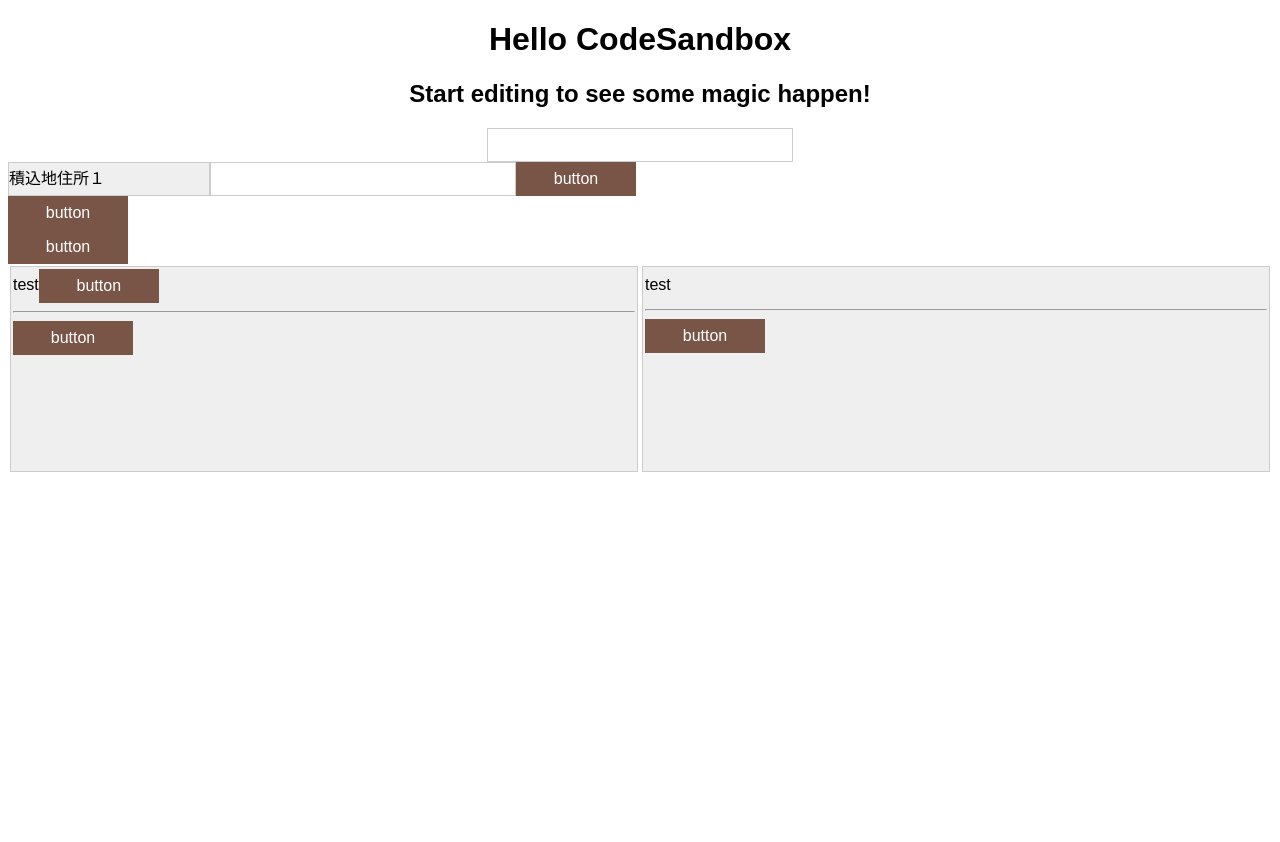
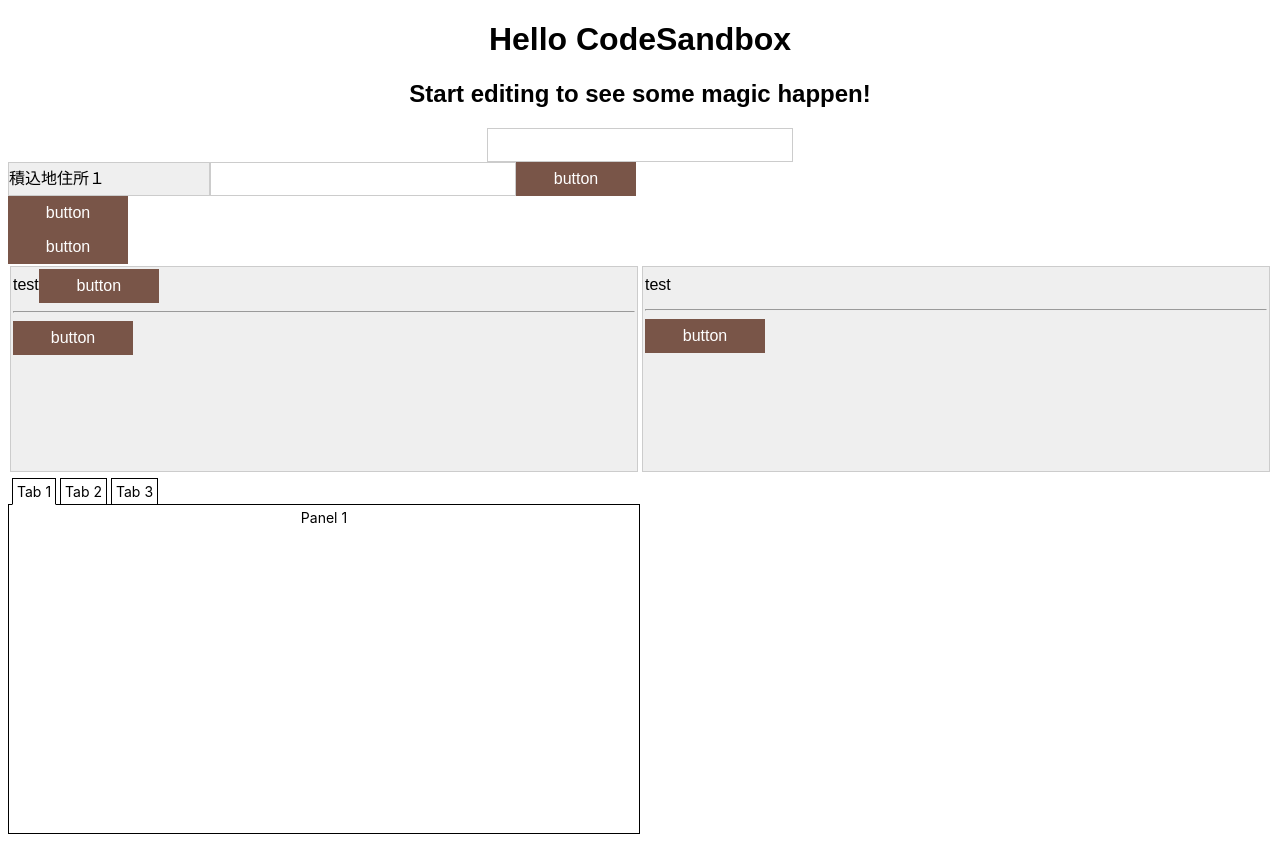
Before and after one commit to azhimattsu/tms-web, a React (Create React App) app: page / in a window 1280 px wide. Before the commit the page ends 800 px from the top, so only its background shows below. Built offline with nearby package versions, Linux system fonts and the light colour scheme.

Commit message:
タブの作成（途中）

```diff
--- a/package.json
+++ b/package.json
@@ -9,10 +9,12 @@
   ],
   "main": "src/index.tsx",
   "dependencies": {
+    "@types/react-tabs": "2.3.4",
     "@types/styled-components": "5.1.24",
     "react": "18.0.0",
     "react-dom": "18.0.0",
     "react-scripts": "4.0.3",
+    "react-tabs": "5.0.0",
     "styled-components": "5.3.5"
   },
   "devDependencies": {
--- a/src/ComponentSample.tsx
+++ b/src/ComponentSample.tsx
@@ -2,6 +2,7 @@ import { memo, VFC } from "react";
 import { Input } from "./components/atoms/input/Input";
 import { InputWithLabel } from "./components/molecules/InputWithLabel";
 import { Button } from "./components/atoms/button/Button";
+import { Tab2 } from "./components/atoms/tab/Tab2";
 import { Box } from "./components/atoms/layout/Box";
 import { Flex } from "./components/atoms/layout/Flex";
 export const ComponentSample: VFC = memo(() => {
@@ -34,6 +35,7 @@ export const ComponentSample: VFC = memo(() => {
           <Button />
         </Box>
       </Flex>
+      <Tab2 />
     </>
   );
 });
--- /dev/null
+++ b/src/components/atoms/tab/Tab2.tsx
@@ -0,0 +1,70 @@
+import React, { memo, VFC } from "react";
+import styled from "styled-components";
+import { Tabs, TabList, Tab, TabPanel } from "react-tabs";
+
+const STabs = styled(Tabs)`
+  font-family: BlinkMacSystemFont, "Segoe UI", sans-serif;
+  font-size: 14px;
+  width: 50%;
+`;
+
+const STabList = styled(TabList)`
+  list-style-type: none;
+  padding: 4px;
+  display: flex;
+  margin: 0;
+`;
+//STabList.tabsRole = "TabList";
+
+const STab = styled(Tab)`
+  margin-right: 4px;
+  border: 1px solid black;
+  padding: 4px;
+  user-select: none;
+  cursor: arrow;
+
+  &.is-selected {
+    // color: white;
+    // background: black;
+    border-bottom: 1px solid white;
+  }
+
+  &:focus {
+    outline: none;
+    box-shadow: 0 0 0 2px rgba(0, 0, 255, 0.5);
+  }
+`;
+//STab.tabsRole = "Tab";
+
+const STabPanel = styled(TabPanel)`
+  display: none;
+  min-height: 40vh;
+  border: 1px solid black;
+  padding: 4px;
+  margin-top: -5px;
+
+  &.is-selected {
+    display: block;
+  }
+`;
+//STabPanel.tabsRole = "TabPanel";
+
+export const Tab2: VFC = memo(() => {
+  return (
+    <>
+      <STabs
+        selectedTabClassName="is-selected"
+        selectedTabPanelClassName="is-selected"
+      >
+        <STabList>
+          <STab>Tab 1</STab>
+          <STab>Tab 2</STab>
+          <STab>Tab 3</STab>
+        </STabList>
+        <STabPanel>Panel 1</STabPanel>
+        <STabPanel>Panel 2</STabPanel>
+        <STabPanel>Panel 3</STabPanel>
+      </STabs>
+    </>
+  );
+});
```
